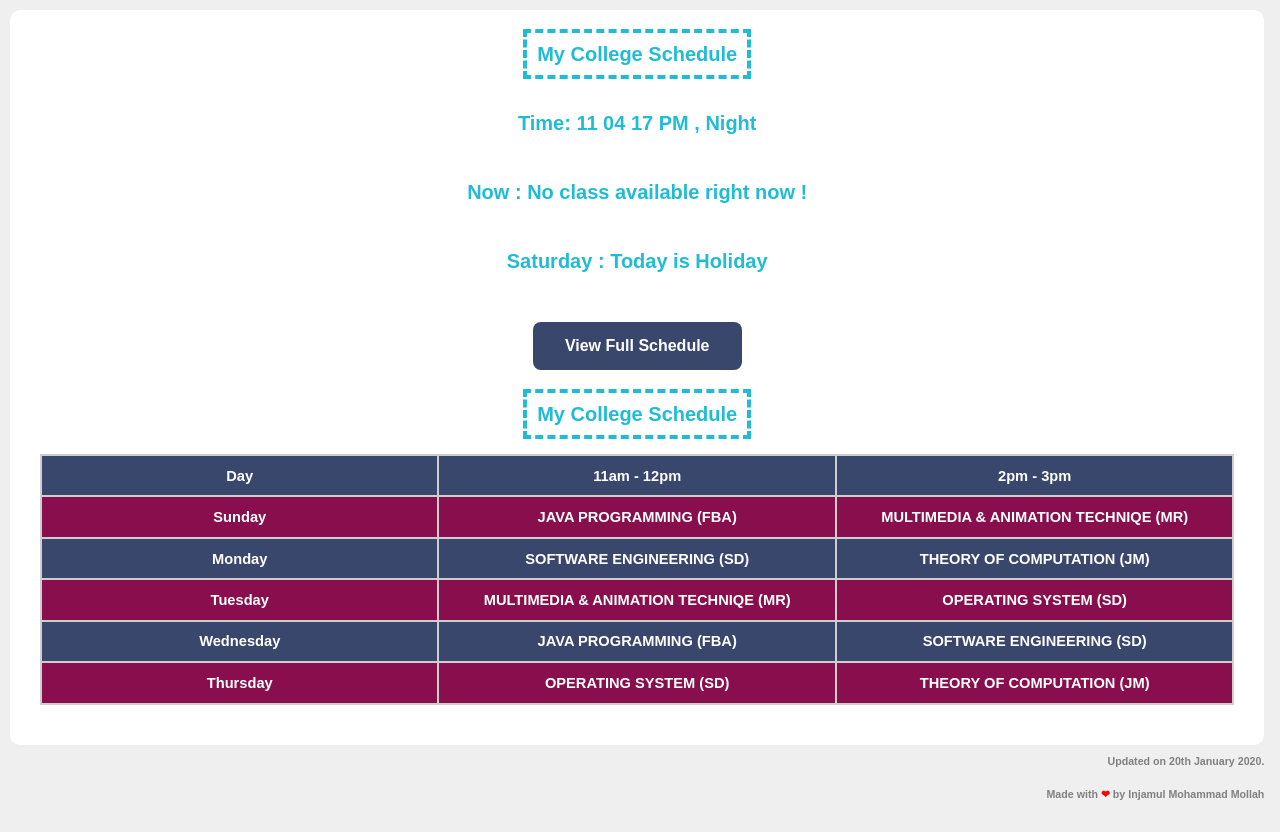
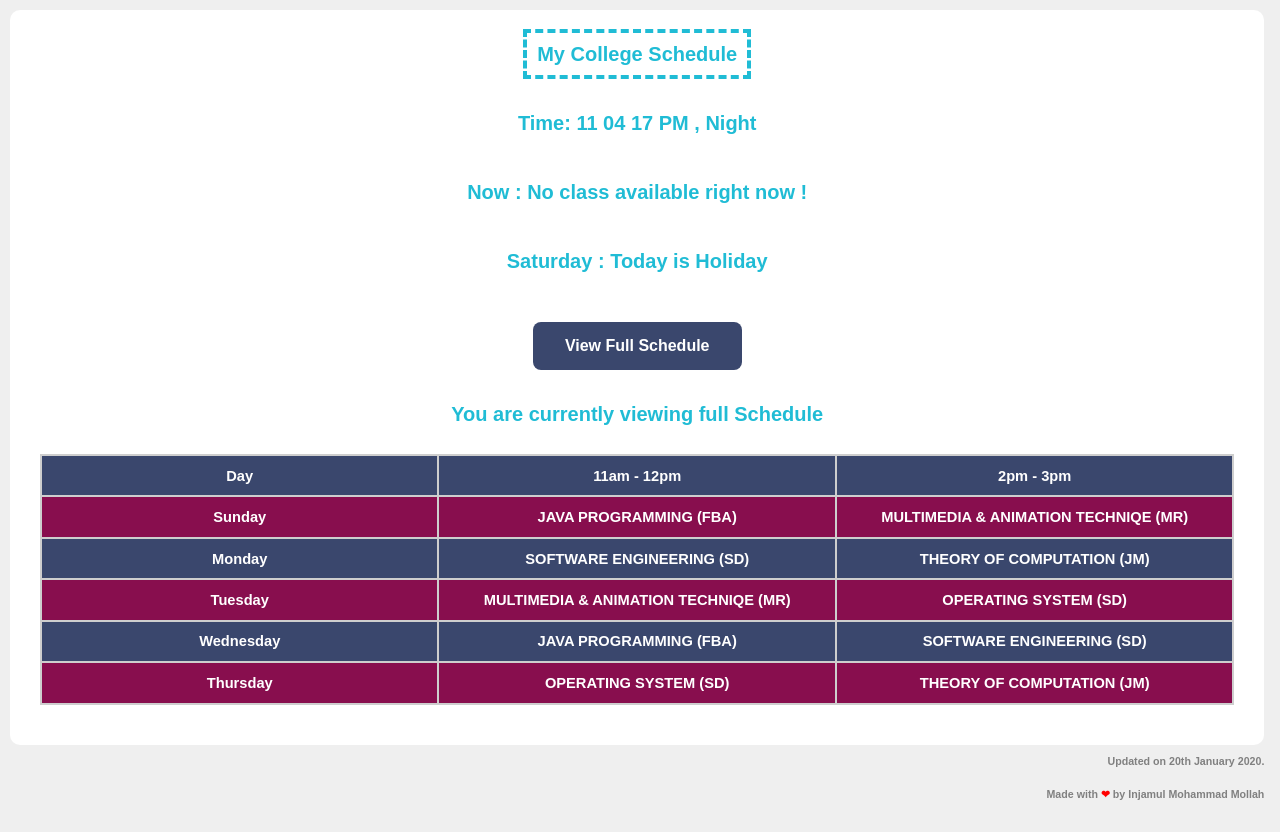
Before and after one commit to mrinjamul/college-schedule, a React (Create React App) app: page / in a window 1280 px wide. Both pictures are taken after a click on the button "View Full Schedule". Built offline with nearby package versions, Linux system fonts and the light colour scheme.

Commit message:
✨ updates ✨

```diff
--- a/src/components/Day.js
+++ b/src/components/Day.js
@@ -1,7 +1,7 @@
 import React from "react";
 
 function Day(props) {
-  // const [Day, Class_1, Class_2] = props;
+  const { Day, Class_1, Class_2 } = props;
   return (
     <div>
       <table>
@@ -14,9 +14,9 @@ function Day(props) {
         </thead>
         <tbody>
           <tr className="select">
-            <td>{props.Day}</td>
-            <td> {props.Class_1} </td>
-            <td> {props.Class_2} </td>
+            <td>{Day}</td>
+            <td> {Class_1} </td>
+            <td> {Class_2} </td>
           </tr>
         </tbody>
       </table>
--- a/src/components/Fschedule.js
+++ b/src/components/Fschedule.js
@@ -19,9 +19,7 @@ function Schedule() {
 
   return (
     <div className="section">
-      <h1>
-        <span>My College Schedule</span>
-      </h1>
+      <h1>You are currently viewing full Schedule</h1>
       <table>
         <thead>
           <tr className="selected">
--- a/src/components/Holiday.js
+++ b/src/components/Holiday.js
@@ -1,9 +1,10 @@
 import React from "react";
 
 function Holiday(props) {
+  const { Day } = props;
   return (
     <div>
-      <h1> {props.Day} : Today is Holiday</h1>
+      <h1> {Day} : Today is Holiday</h1>
     </div>
   );
 }
```
